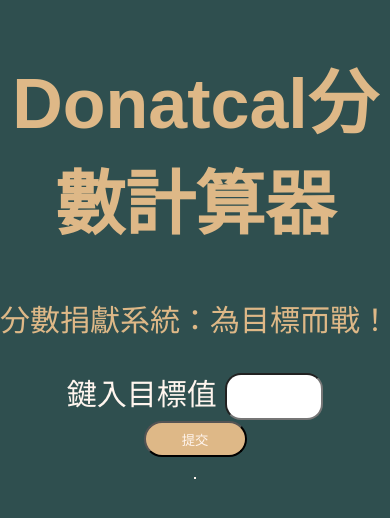
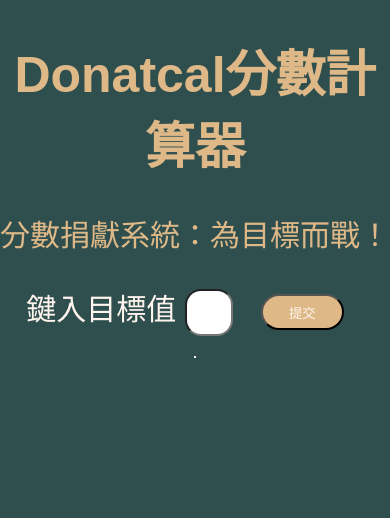
Before and after one commit to herointene/donatcal, a plain HTML site: page index.html in a window 390 px wide. Drawn offline with Linux system fonts and the light colour scheme.

Commit message:
mobilemetatest

```diff
--- a/style.css
+++ b/style.css
@@ -13,7 +13,7 @@ body {
 }
 
 h1 {
-  font-size: 70px;
+  font-size: 50px;
   text-align: center;
   color: burlywood;
 }
@@ -31,7 +31,7 @@ p {
   color: seashell;
 }
 .inpbox, .goalField {
-  width: 90px;
+  width: 40px;
   height: 41px;
   vertical-align: middle;
   border-radius: 16px;
@@ -39,7 +39,7 @@ p {
 .recbtn, .goalSubmit {
   background-color: burlywood;
   color: seashell;
-  width: 103px;
+  width: 83px;
   margin: 0 20px;
   height: 36px;
   border-radius: 30px;
```
